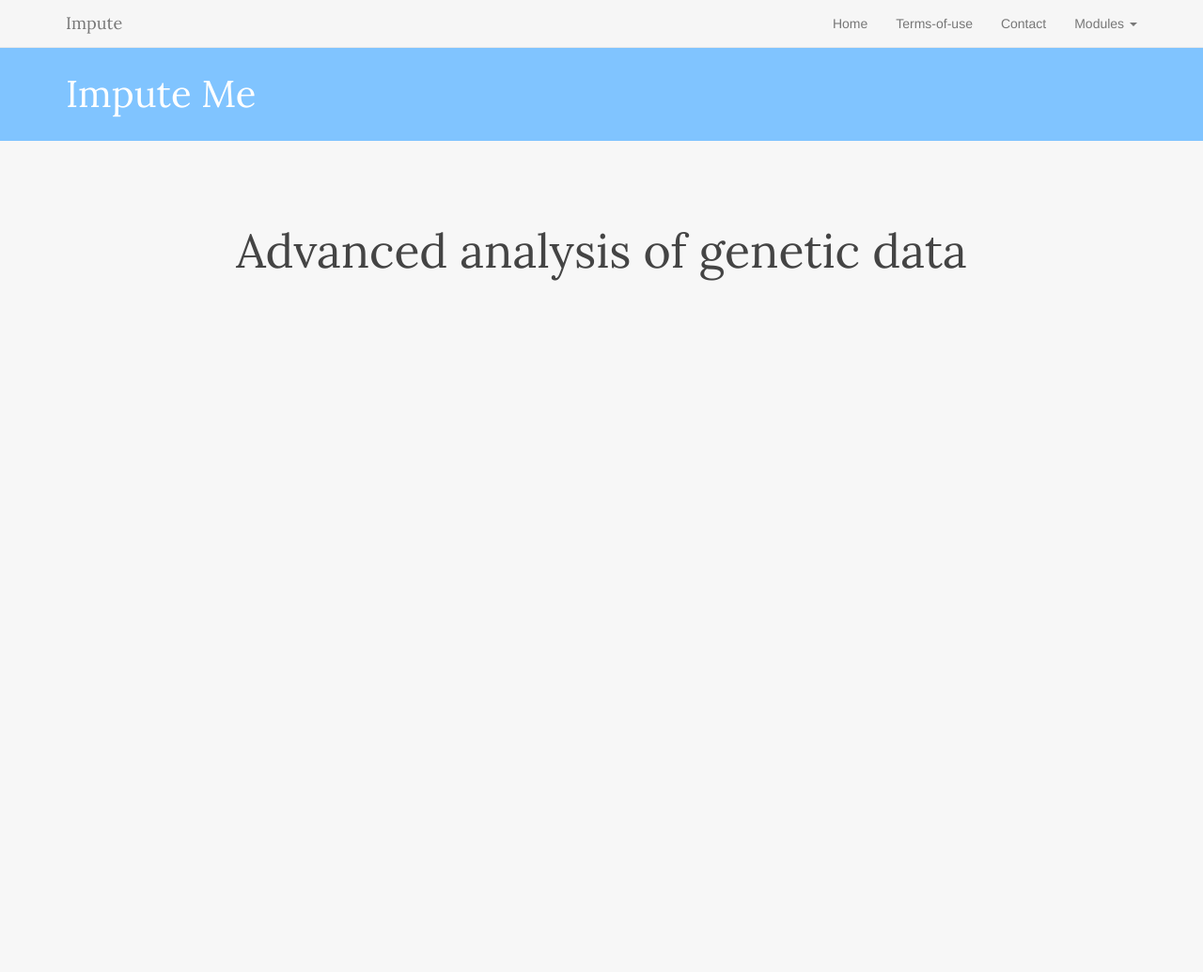
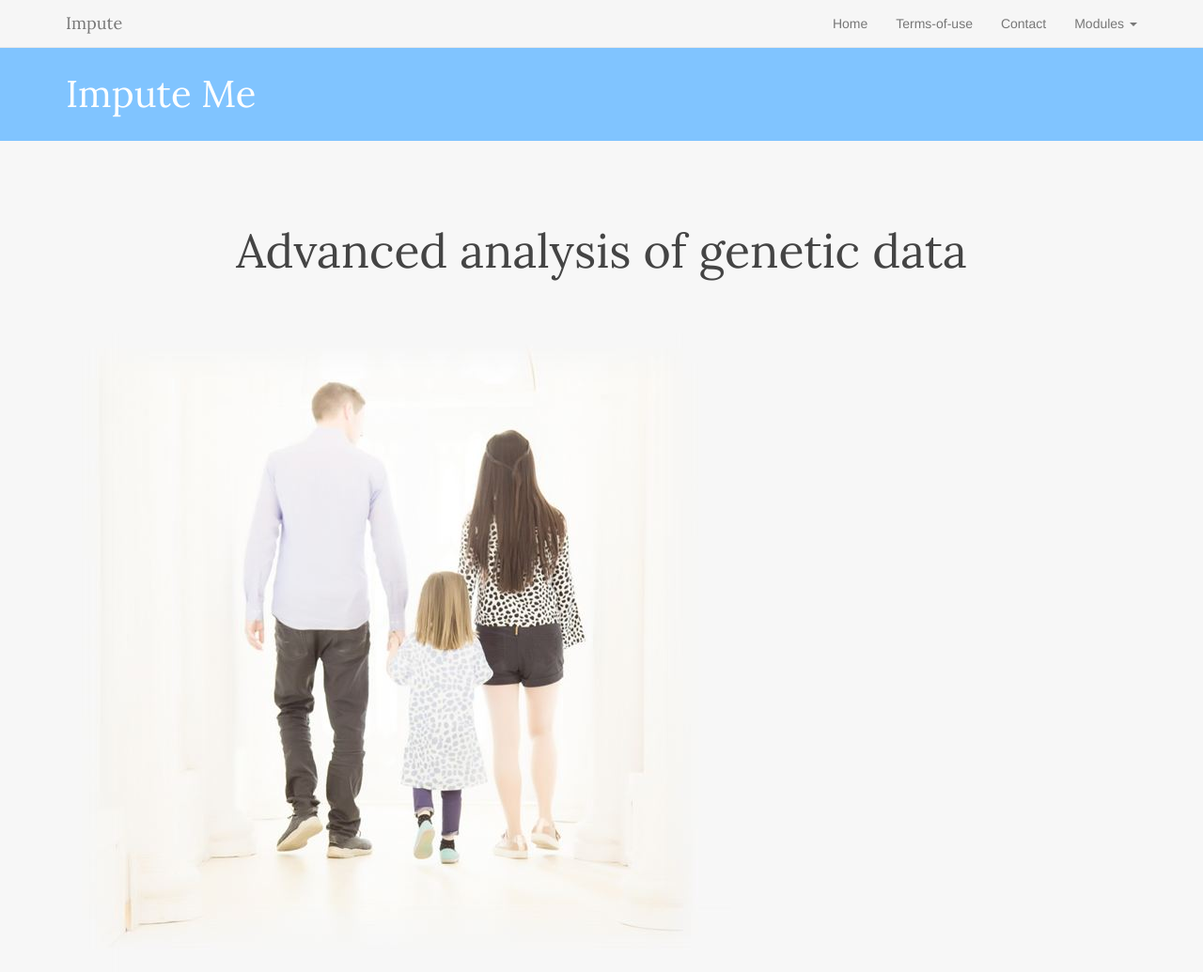
Before and after one commit to helpmetheshadowpeoplearestealingmystuff/impute-me, a plain HTML site: page index.html in a window 1280 px wide. Shown: the whole page at 94% size. Before the commit the page ends 800 px from the top, so only its background shows below. Drawn offline with nearby package versions, Linux system fonts and the light colour scheme.

Commit message:
front page picture

```diff
--- a/index.html
+++ b/index.html
@@ -61,7 +61,8 @@
     <div class='container'>
 
         <div class="row">
-            <h1>Advanced analysis of genetic data</h1>
+						<h1>Advanced analysis of genetic data</h1>
+						<img src='www/frontpage_01.jpg' alt='Mendels law of segregation'>
            </div>
     </div>
 
```
Also changed, not shown: www/frontpage_01.jpg (added).
